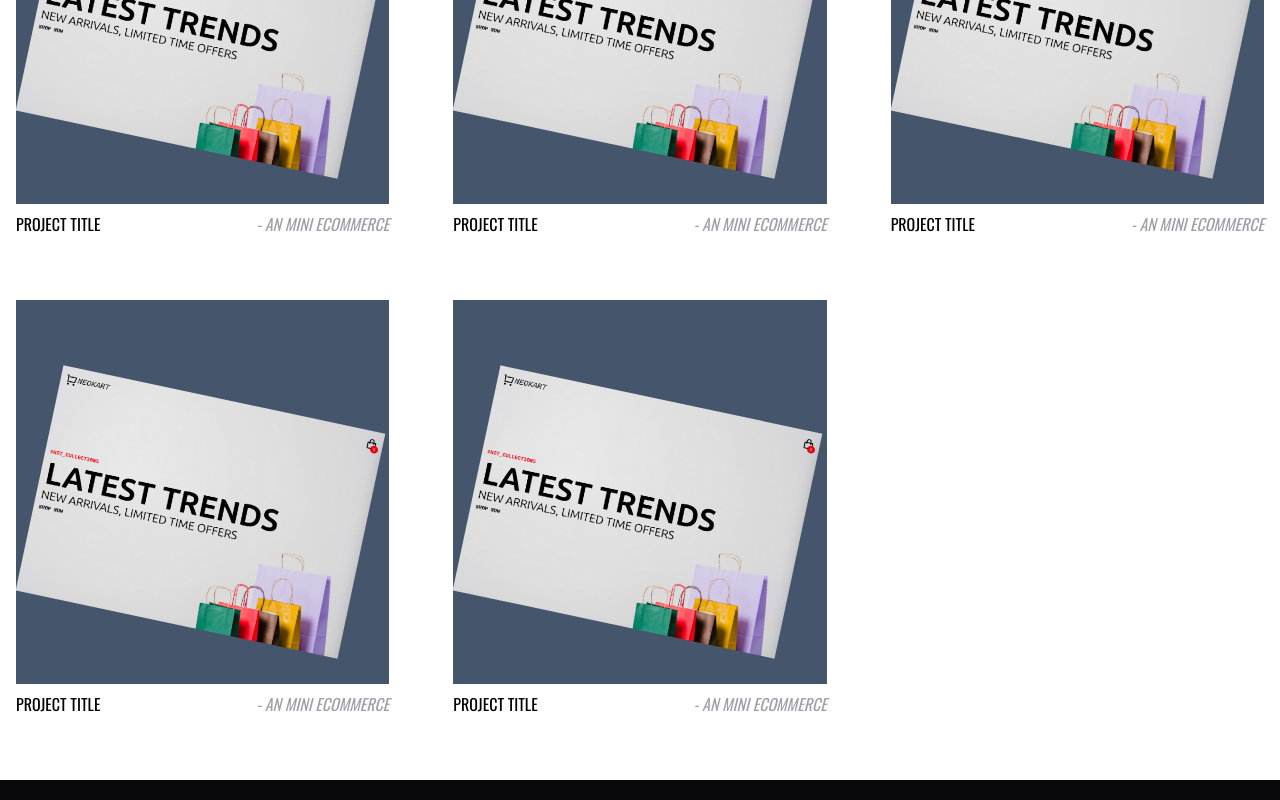
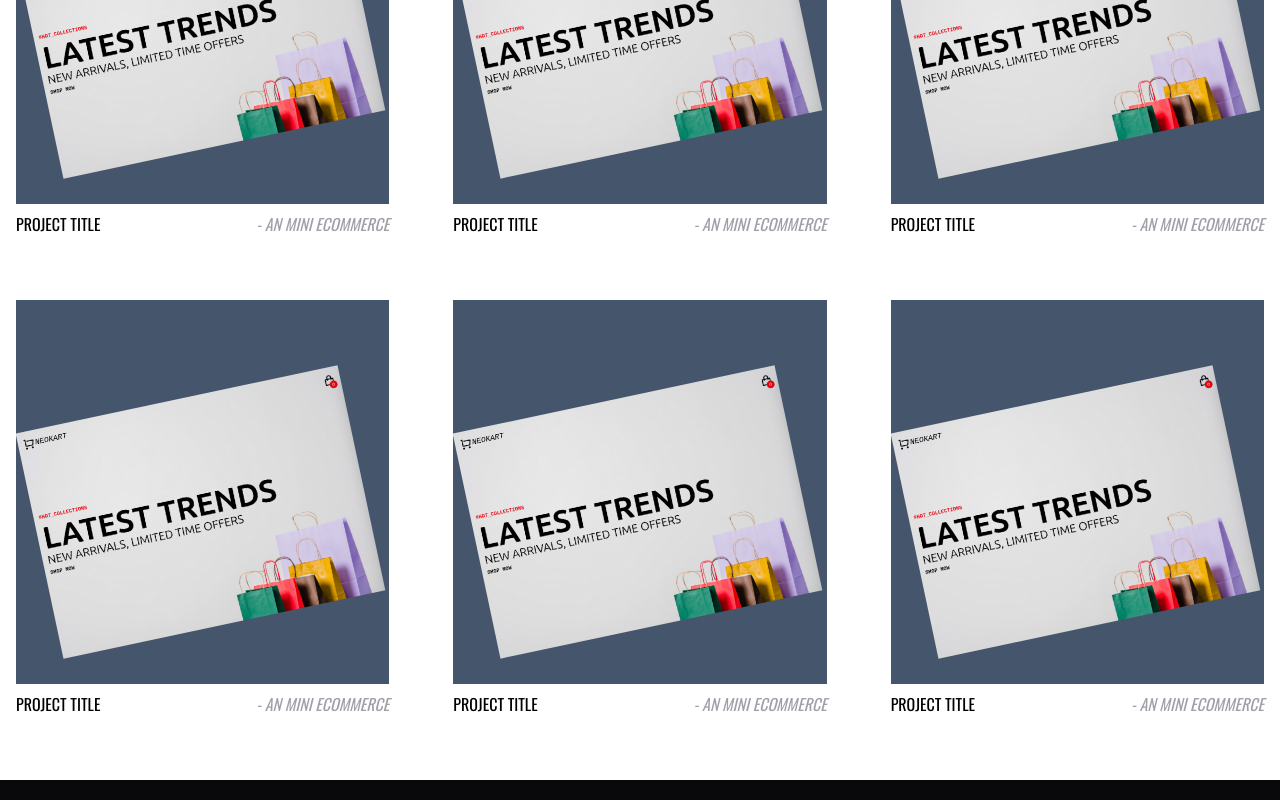
Before and after one commit to grimwebdeveloper/sharif-protfolio, a React (Vite) app: page / in a window 1280 px wide. Shown: the part 4015-4815 px from the top of the page. Built offline with nearby package versions, Linux system fonts and the light colour scheme.

Commit message:
feat(ui): add projects data and update grid rotation
Add a new projects array to data.js with initial project details, and update the Projects component to use a unique item array and adjust image rotation for better visual layout.

```diff
--- a/src/components/Projects.jsx
+++ b/src/components/Projects.jsx
@@ -6,13 +6,13 @@ const Projects = () => {
 				A collection of my most recent and creative web experiences
 			</p>
 			<div className='mt-8 grid sm:grid-cols-2 lg:grid-cols-3 gap-16'>
-				{[1, 1, 2, 3, 3].map((item, idx) => (
+				{[1, 2, 3, 4, 5, 6].map((item, idx) => (
 					<div key={idx}>
 						<div className='h-96 w-full bg-slate-600 p-5 relative overflow-hidden'>
 							<img
 								src='/projects/1.png'
 								alt=''
-								className='h-full w-[88%] object-contain absolute rotate-12'
+								className='h-full w-[88%] object-contain absolute -rotate-12'
 							/>
 						</div>
 						<div className='flex items-center justify-between mt-2'>
--- a/src/components/data.js
+++ b/src/components/data.js
@@ -70,3 +70,13 @@ export const skillsAndToolsContent = [
 		class: 'ri-vscode-fill text-blue-500 bg-blue-50',
 	},
 ];
+
+export const projects = [
+	{
+		projectTitle: 'PROJECT TITLE',
+		projectShortDescription: 'A MINI ECOMMERE',
+		projectLink: '#',
+		projectImage: '/projects/1.png',
+		rotate: ''
+	},
+];
```
